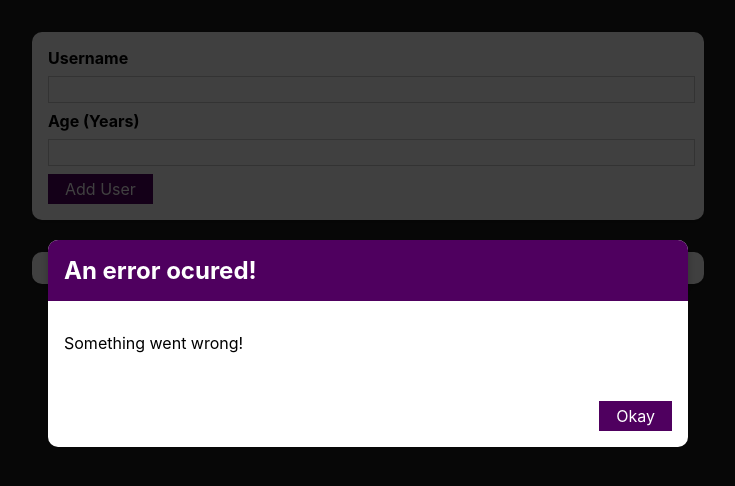
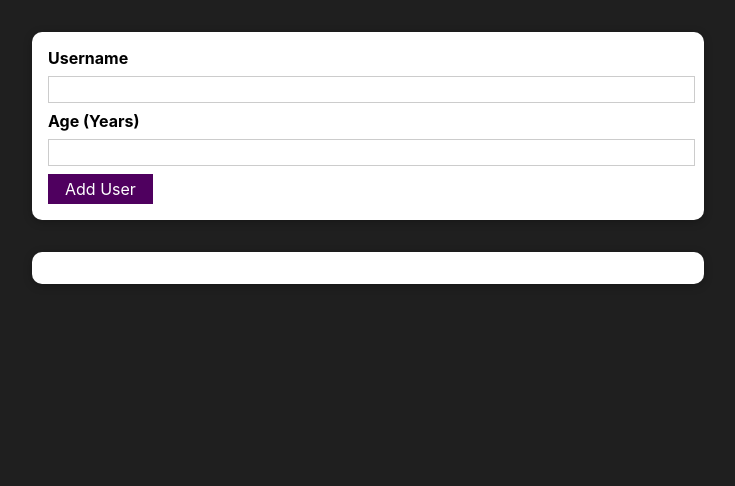
Before and after one commit to indexcloud/react-user-list, a React (Create React App) app: page / in a window 1280 px wide. Shown: the top 486 px of the page, without its empty margins (272-1007 px from the left). Built offline with nearby package versions, Linux system fonts and the light colour scheme.

Commit message:
Adding Error state in AddUser.js

```diff
--- a/src/components/UI/ErrorModal.js
+++ b/src/components/UI/ErrorModal.js
@@ -7,7 +7,7 @@
 const ErrorModal = (props) => {
   return (
     <div>
-      <div className={classes.backdrop} />
+      <div className={classes.backdrop} onClick={props.onConfirm} />
       <Card className={classes.modal}>
         <header className={classes.header}>
           <h2>{props.title}</h2>
@@ -16,7 +16,7 @@
           <p>{props.message}</p>
         </div>
         <footer className={classes.actions}>
-          <Button>Okay</Button>
+          <Button onClick={props.onConfirm}>Okay</Button>
         </footer>
       </Card>
     </div>
--- a/src/components/Users/AddUser.js
+++ b/src/components/Users/AddUser.js
@@ -8,13 +8,22 @@
 const AddUser = (props) => {
   const [enteredUsername, setEnteredUsername] = useState("");
   const [enteredAge, setEnteredAge] = useState("");
+  const [error, setError] = useState("");
 
   const addUserHandler = (event) => {
     event.preventDefault();
     if (enteredUsername.trim().length === 0 || enteredAge.trim().length === 0) {
+      setError({
+        title: "Invalid input",
+        message: "Please enter a valid name and age (nont-empty values).",
+      });
       return;
     }
     if (+enteredAge < 1) {
+      setError({
+        title: "Invalid age",
+        message: "Please enter a valid age (> 0).",
+      });
       return;
     }
 
@@ -31,12 +40,19 @@
     setEnteredAge(event.target.value);
   };
 
+  const errorHandler = () => {
+    setError(null);
+  };
+
   return (
     <div>
-      <ErrorModal
-        title={"An error ocured!"}
-        message={"Something went wrong!"}
-      />
+      {error && (
+        <ErrorModal
+          title={error.title}
+          message={error.message}
+          onConfirm={errorHandler}
+        />
+      )}
       <Card className={classes.input}>
         <form onSubmit={addUserHandler}>
           <label htmlFor="username">Username</label>
```
